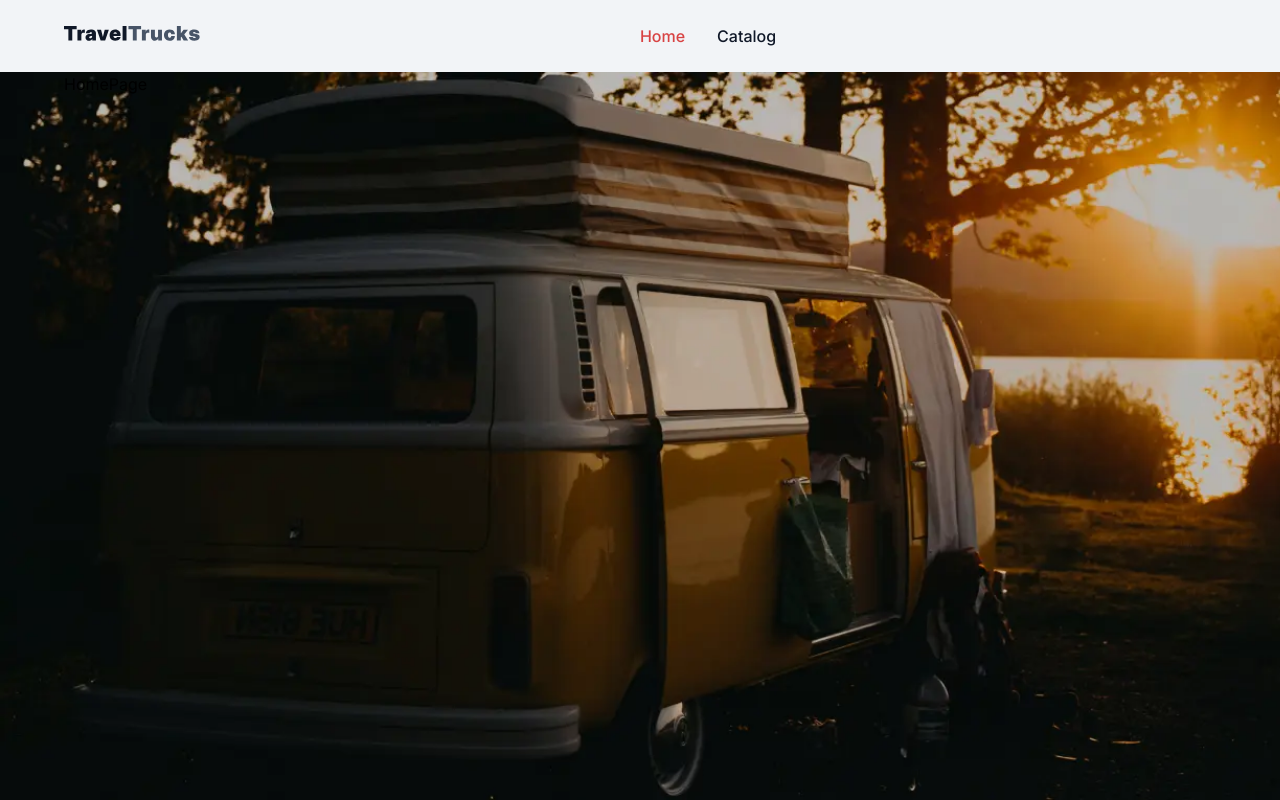
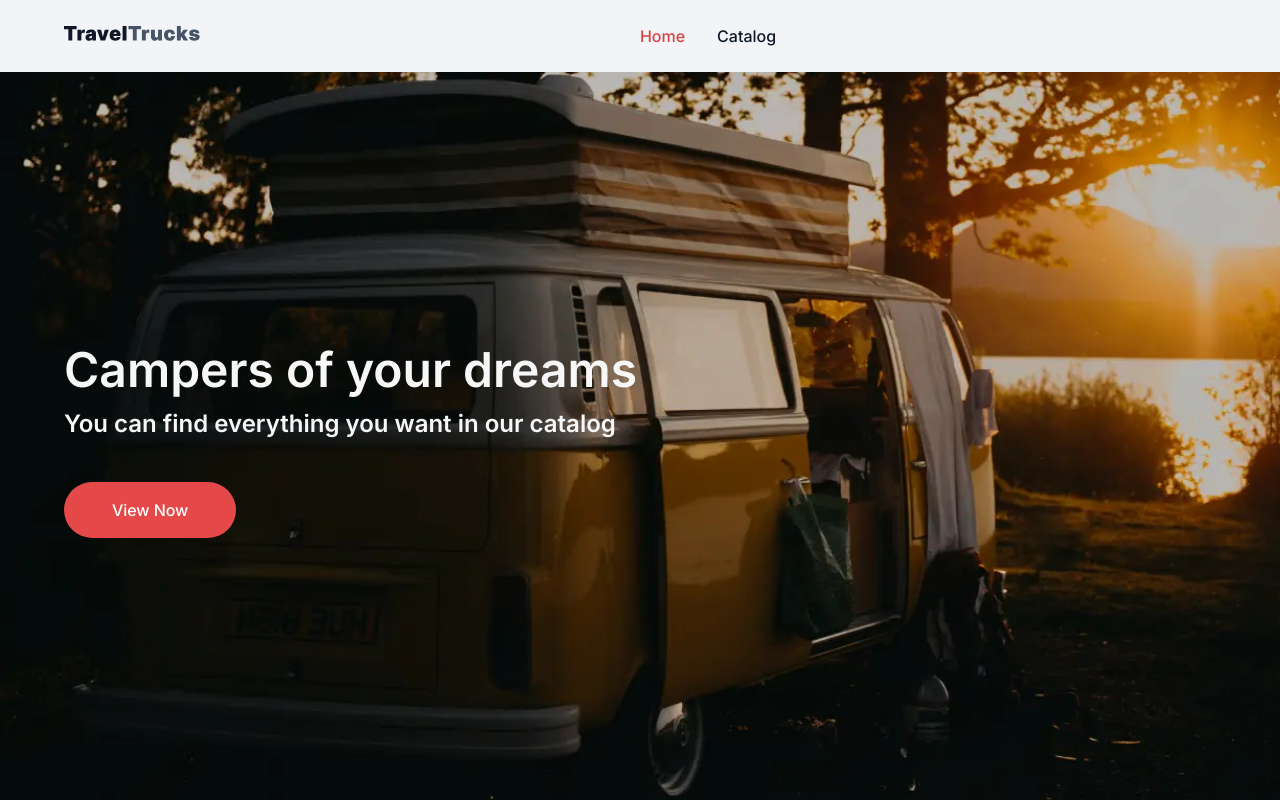
Before and after one commit to snegurova/travel-trucks, a React (Vite) app: page / in a window 1280 px wide. Built offline with nearby package versions, Linux system fonts and the light colour scheme.

Commit message:
feat: home page

```diff
--- a/src/components/Button/Button.jsx
+++ b/src/components/Button/Button.jsx
@@ -1,11 +1,13 @@
 import React from 'react';
 import styles from './Button.module.css';
+import clsx from 'clsx';
 
-const Button = () => {
+const Button = ({ children, component, className, type }) => {
+  const Component = component || 'button';
   return (
-    <div className={styles.button}>
-      <Button />
-    </div>
+    <Component type={type} className={clsx(styles.button, className)}>
+      {children}
+    </Component>
   );
 };
 
--- a/src/components/Button/Button.module.css
+++ b/src/components/Button/Button.module.css
@@ -1,3 +1,17 @@
 .button {
-  /* Styles for Button */
+  display: inline-block;
+  padding: 16px 48px;
+  color: var(--white);
+  font-size: 16px;
+  font-weight: 500;
+  letter-spacing: -0.005em;
+  border: none;
+  text-decoration: none;
+  border-radius: 50px;
+  background-color: var(--button-color);
+  transition: background-color 0.5s ease;
 }
+
+.button:hover {
+  background-color: var(--button-hover);
+}
--- a/src/components/Container/Container.jsx
+++ b/src/components/Container/Container.jsx
@@ -1,8 +1,15 @@
+import clsx from 'clsx';
 import styles from './Container.module.css';
 
 const Container = (props) => {
-  const { children } = props;
-  return <div className={styles.container}>{children}</div>;
+  const { children, isFullHeight } = props;
+  return (
+    <div
+      className={clsx(styles.container, { [styles.fullHeight]: isFullHeight })}
+    >
+      {children}
+    </div>
+  );
 };
 
 export default Container;
--- a/src/components/Container/Container.module.css
+++ b/src/components/Container/Container.module.css
@@ -3,3 +3,7 @@
   padding: 0 64px;
   margin: 0 auto;
 }
+
+.fullHeight {
+  height: 100%;
+}
--- a/src/components/Typography/Typography.jsx
+++ b/src/components/Typography/Typography.jsx
@@ -12,16 +12,13 @@ const variantMapping = {
 };
 
 const Typography = (props) => {
-  const { children, component, variant, className, color = 'text' } = props;
+  const { children, component, variant, className, color } = props;
   const Component = component || variantMapping[variant];
   return (
     <Component
-      className={clsx(
-        styles.typography,
-        className,
-        styles[variant],
-        styles[color]
-      )}
+      className={clsx(styles.typography, className, styles[variant], {
+        [styles[color]]: !!color,
+      })}
     >
       {children}
     </Component>
--- a/src/components/Typography/Typography.module.css
+++ b/src/components/Typography/Typography.module.css
@@ -2,6 +2,18 @@
   margin: 0;
   padding: 0;
   transition: color 0.5s ease;
+}
+
+.h1 {
+  color: var(--input-color);
+  font-weight: 600;
+  font-size: 48px;
+}
+
+.h2 {
+  color: var(--input-color);
+  font-weight: 600;
+  font-size: 24px;
 }
 
 .body2 {
@@ -20,7 +32,3 @@
 .heading {
   color: var(--input-color);
 }
-
-.unset {
-  color: unset;
-}
--- a/src/index.css
+++ b/src/index.css
@@ -5,6 +5,8 @@
   --main-color: #101828;
   --input-color: #f7f7f7;
   --header-height: 72px;
+  --white: #ffffff;
+  --button-color: #e44848;
 }
 body {
   font-family: 'Inter', serif;
--- a/src/pages/HomePage/HomePage.jsx
+++ b/src/pages/HomePage/HomePage.jsx
@@ -1,11 +1,26 @@
 import React from 'react';
 import Container from '../../components/Container/Container';
 import styles from './HomePage.module.css';
+import Typography from '../../components/Typography/Typography';
+import Button from '../../components/Button/Button';
+import { Link } from 'react-router-dom';
 
 const HomePage = () => {
   return (
     <div className={styles.heroWrapper}>
-      <Container>HomePage</Container>
+      <Container isFullHeight>
+        <div className={styles.contentWrapper}>
+          <Typography variant="h1">Campers of your dreams</Typography>
+          <Typography variant="h2" component="p">
+            You can find everything you want in our catalog
+          </Typography>
+          <Link to="/catalog">
+            <Button component="span" className={styles.button}>
+              View Now
+            </Button>
+          </Link>
+        </div>
+      </Container>
     </div>
   );
 };
--- a/src/pages/HomePage/HomePage.module.css
+++ b/src/pages/HomePage/HomePage.module.css
@@ -6,6 +6,17 @@
   );
   height: calc(100vh - var(--header-height));
   background-size: cover;
+}
+
+.contentWrapper {
+  display: flex;
+  flex-direction: column;
+  justify-content: center;
+  height: 100%;
+}
+
+.button {
+  margin-top: 40px;
 }
 
 @media only screen and (-webkit-min-device-pixel-ratio: 2),
```
